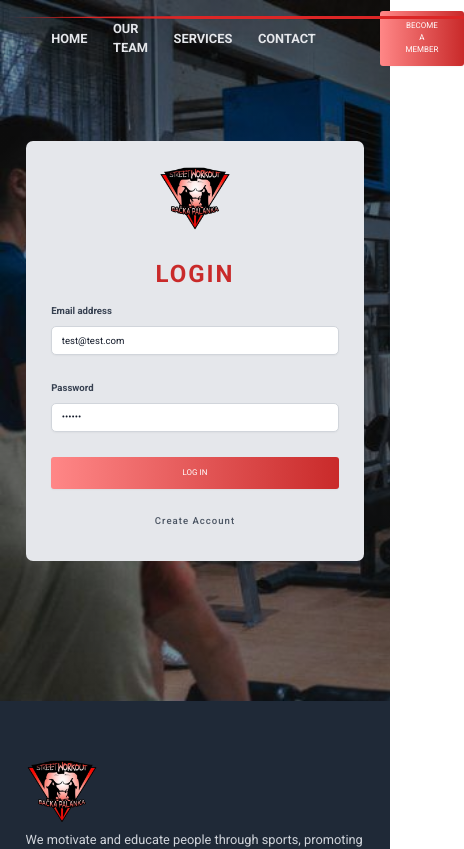
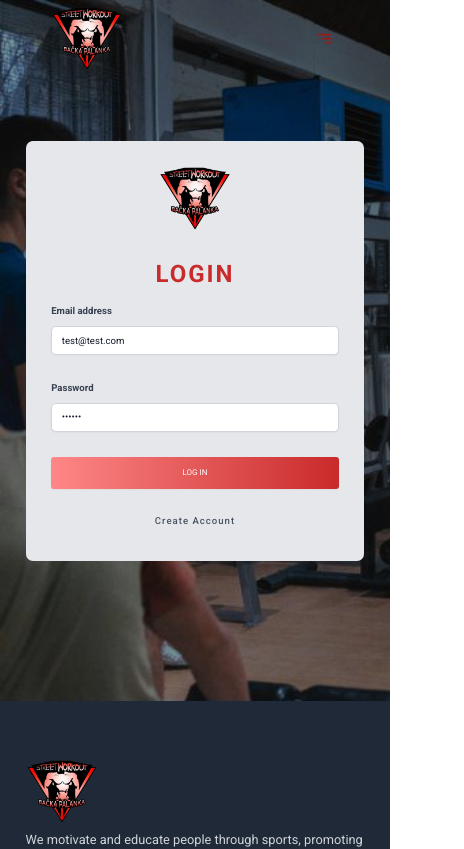
Before and after one commit to Djarma12/Streetworkout-Training-History, a React (Vite) app: page /login in a window 390 px wide. Shown: the top 849 px of the page, 464 px wide, since content can reach past the window. Built offline with nearby package versions, Linux system fonts and the light colour scheme.

Commit message:
Add Responsiveness to HeaderHome

```diff
--- a/src/styles/animations.js
+++ b/src/styles/animations.js
@@ -9,3 +9,13 @@ export const moveRight = keyframes`
     transform: translateX(0);
   }
 `;
+
+export const moveBottom = keyframes`
+  0% {
+    transform: translate(-50%, -150%);
+  }
+
+  100% {
+    transform: translate(-50%, 0);
+  }
+`;
--- a/src/ui/Header.jsx
+++ b/src/ui/Header.jsx
@@ -1,12 +1,9 @@
-import { BiMenuAltRight, BiWindowClose } from "react-icons/bi";
 import styled, { css } from "styled-components";
 
-import { useSidebar } from "../context/SidebarProvider";
 import mediaQueryManager from "../styles/MediaQueryManager";
-import ButtonIcon from "./ButtonIcon";
 import HeaderHeading from "./HeaderHeading";
 
-import { isTabPort } from "../utils/helpers";
+import ToggleSidebar from "./ToggleSidebar";
 
 const StyledHeader = styled.header`
   z-index: 1;
@@ -31,16 +28,10 @@ const StyledHeader = styled.header`
 `;
 
 function Header() {
-  const { isOpen, toggleOpen } = useSidebar();
-
   return (
     <StyledHeader>
       <HeaderHeading />
-      {isTabPort() && (
-        <ButtonIcon variation="tertiary" onClick={toggleOpen}>
-          {isOpen ? <BiWindowClose /> : <BiMenuAltRight />}
-        </ButtonIcon>
-      )}
+      <ToggleSidebar />
     </StyledHeader>
   );
 }
--- a/src/ui/HeaderHome.jsx
+++ b/src/ui/HeaderHome.jsx
@@ -1,7 +1,7 @@
-import { Link, NavLink } from "react-router-dom";
-import styled from "styled-components";
-import Button from "./Button";
+import styled, { css } from "styled-components";
 import Logo from "./Logo";
+import HomeNav from "./HomeNav";
+import mediaQueryManager from "../styles/MediaQueryManager";
 
 const StyledHeaderHome = styled.header`
   margin-inline: auto;
@@ -14,72 +14,16 @@ const StyledHeaderHome = styled.header`
   left: 0;
   right: 0;
   z-index: 20;
-`;
-
-const Nav = styled.nav`
-  display: flex;
-  gap: 8rem;
-  align-items: center;
-  position: relative;
-
-  &::after {
-    content: "";
-    display: block;
-    height: 3px;
-    width: calc(100% + 4.8rem);
-    clip-path: polygon(40% 0, 100% 0, 100% 98%, 40% 100%, 0% 38%);
-    background-color: var(--color-red-600);
-    position: absolute;
-    top: 2rem;
-    right: 0;
-  }
-`;
-
-const NavList = styled.ul`
-  display: flex;
-  gap: 3.2rem;
-  align-items: center;
-`;
-
-const StyledNavLink = styled(NavLink)`
-  &:link,
-  &:visited {
-    text-transform: uppercase;
-    font-weight: 700;
-    color: var(--color-grey-200);
-    transition: all 0.2s;
-  }
-  &:hover,
-  &:active,
-  &.active:link,
-  &.active:visited {
-    color: var(--color-primary);
-  }
+  ${mediaQueryManager.tabPort(css`
+    align-items: center;
+  `)}
 `;
 
 function HeaderHome() {
   return (
     <StyledHeaderHome>
       <Logo />
-      <Nav>
-        <NavList>
-          <li>
-            <StyledNavLink to="/home">Home</StyledNavLink>
-          </li>
-          <li>
-            <StyledNavLink to="/our-team">Our team</StyledNavLink>
-          </li>
-          <li>
-            <StyledNavLink to="/services">Services</StyledNavLink>
-          </li>
-          <li>
-            <StyledNavLink to="/contact">Contact</StyledNavLink>
-          </li>
-        </NavList>
-        <Link to="/login">
-          <Button>Become a member</Button>
-        </Link>
-      </Nav>
+      <HomeNav />
     </StyledHeaderHome>
   );
 }
--- /dev/null
+++ b/src/ui/HomeNav.jsx
@@ -0,0 +1,115 @@
+import { Link, NavLink } from "react-router-dom";
+import styled, { css } from "styled-components";
+import Button from "./Button";
+import mediaQueryManager from "../styles/MediaQueryManager";
+import { SidebarProvider } from "../context/SidebarProvider";
+import ToggleSidebar from "./ToggleSidebar";
+import { moveBottom } from "../styles/animations";
+
+const StyledHomeNav = styled.nav`
+  display: flex;
+  gap: 8rem;
+  align-items: center;
+  position: relative;
+
+  &::after {
+    content: "";
+    display: block;
+    height: 3px;
+    width: calc(100% + 4.8rem);
+    clip-path: polygon(40% 0, 100% 0, 100% 98%, 40% 100%, 0% 38%);
+    background-color: var(--color-red-600);
+    position: absolute;
+    top: 2rem;
+    right: 0;
+  }
+
+  animation: ${moveBottom} 0.25s ease-out;
+  ${mediaQueryManager.tabPort(css`
+    width: 80%;
+    height: max-content;
+    flex-direction: column;
+    background-color: var(--color-grey-700);
+    border-radius: var(--border-radius-lg);
+    padding: 3.2rem 4.8rem;
+    gap: 3.2rem;
+    position: absolute;
+    left: 50%;
+    top: 70%;
+    transform: translateX(-50%);
+
+    & > :first-child {
+      align-self: self-end;
+    }
+    & > :last-child {
+      width: max-content;
+    }
+
+    &::after {
+      display: none;
+      /* top: 0.4rem;
+      width: 100%; */
+    }
+  `)}
+`;
+
+const NavList = styled.ul`
+  display: flex;
+  gap: 3.2rem;
+  align-items: center;
+
+  ${mediaQueryManager.tabPort(css`
+    flex-direction: column;
+    background-color: var(--color-grey-700);
+  `)}
+`;
+
+const StyledNavLink = styled(NavLink)`
+  &:link,
+  &:visited {
+    text-transform: uppercase;
+    font-weight: 700;
+    color: var(--color-grey-200);
+    transition: all 0.2s;
+  }
+  &:hover,
+  &:active,
+  &.active:link,
+  &.active:visited {
+    color: var(--color-primary);
+  }
+`;
+
+function HomeNav() {
+  return (
+    <SidebarProvider>
+      <SidebarProvider.Sidebar>
+        <StyledHomeNav>
+          <ToggleSidebar />
+          <SidebarProvider.CloseSidebar>
+            <NavList>
+              <li>
+                <StyledNavLink to="/home">Home</StyledNavLink>
+              </li>
+              <li>
+                <StyledNavLink to="/our-team">Our team</StyledNavLink>
+              </li>
+              <li>
+                <StyledNavLink to="/services">Services</StyledNavLink>
+              </li>
+              <li>
+                <StyledNavLink to="/contact">Contact</StyledNavLink>
+              </li>
+            </NavList>
+          </SidebarProvider.CloseSidebar>
+          <Link to="/login">
+            <Button>Become a member</Button>
+          </Link>
+        </StyledHomeNav>
+      </SidebarProvider.Sidebar>
+      <ToggleSidebar />
+    </SidebarProvider>
+  );
+}
+
+export default HomeNav;
--- /dev/null
+++ b/src/ui/ToggleSidebar.jsx
@@ -0,0 +1,20 @@
+import { isTabPort } from "../utils/helpers";
+import ButtonIcon from "./ButtonIcon";
+import { BiMenuAltRight, BiWindowClose } from "react-icons/bi";
+import { useSidebar } from "../context/SidebarProvider";
+
+function ToggleSidebar() {
+  const { isOpen, toggleOpen } = useSidebar();
+
+  return (
+    <>
+      {isTabPort() && (
+        <ButtonIcon variation="tertiary" onClick={toggleOpen}>
+          {isOpen ? <BiWindowClose /> : <BiMenuAltRight />}
+        </ButtonIcon>
+      )}
+    </>
+  );
+}
+
+export default ToggleSidebar;
```
